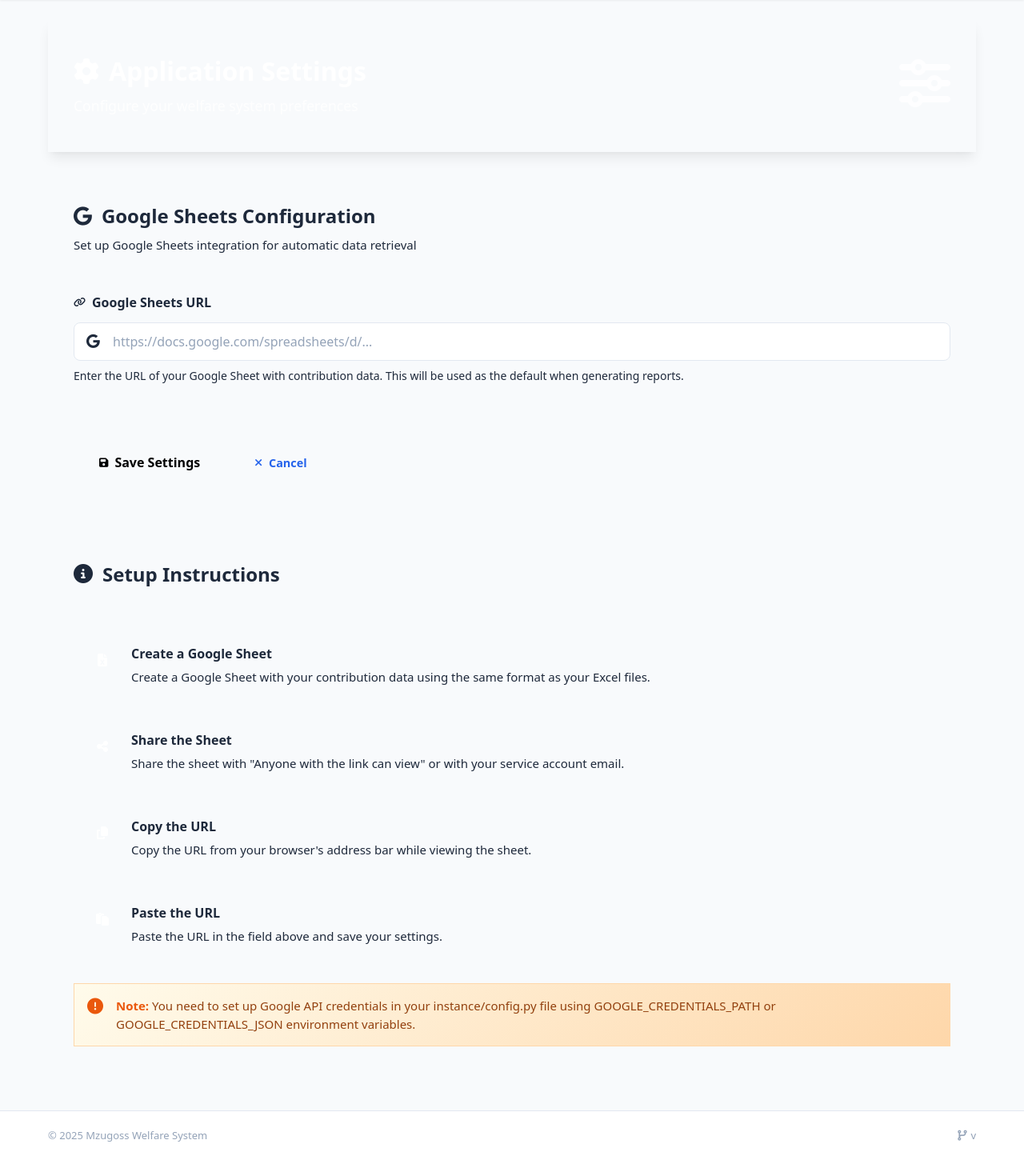
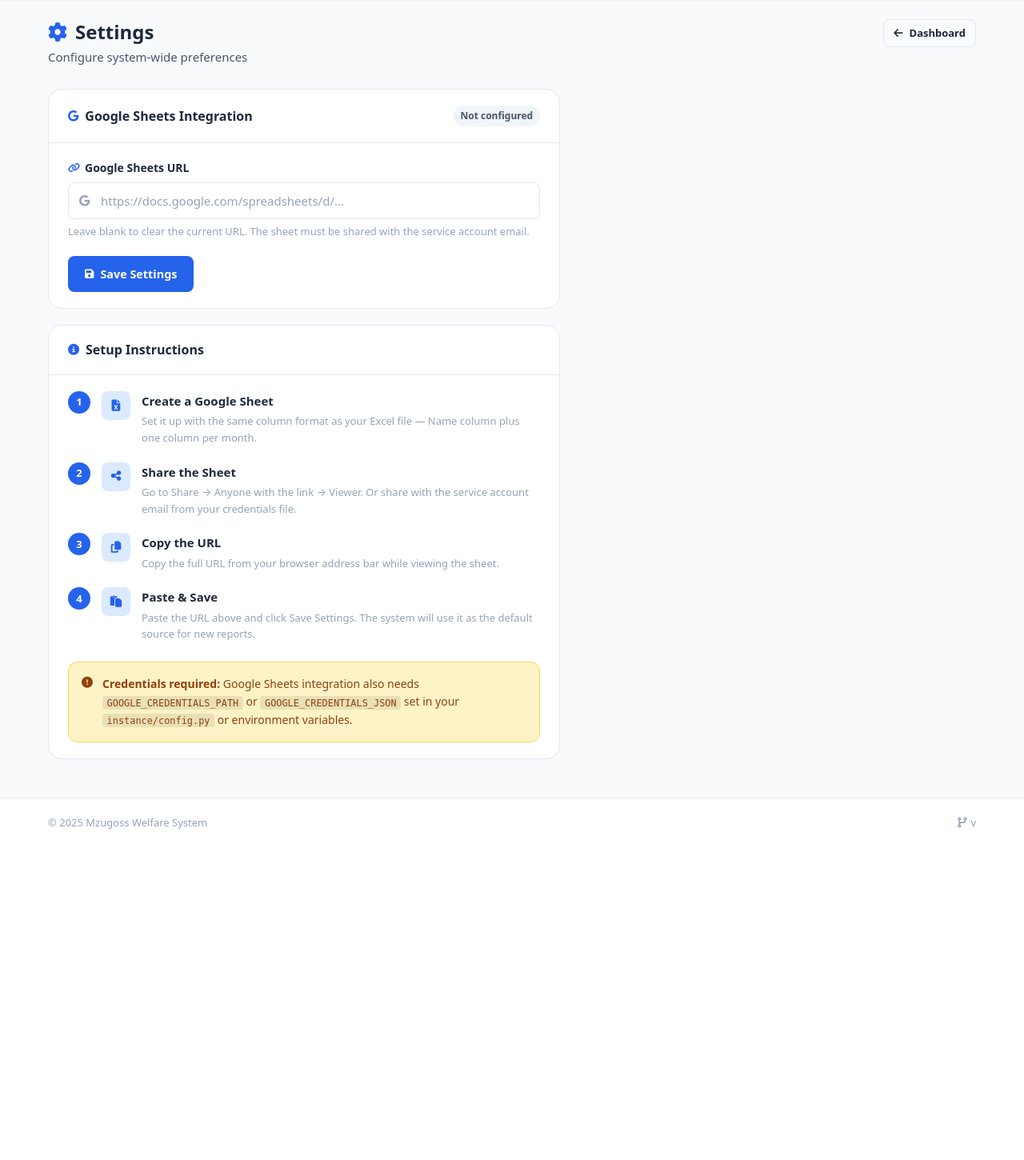
Before and after one commit to TgkCapture/welfare_system, a Flask app: template app/templates/main/settings.html in a window 1280 px wide. Shown: the part 60-1510 px from the top of the page at 80% size. After the commit the page ends 1096 px from the top, so only its background shows below. Run offline with Flask 3, Linux system fonts and the light colour scheme; the template is opened without the code that fills it, so the values that code supplies are empty.

Commit message:
refactor: update settings page for improved layout and user experience

```diff
--- a/app/templates/main/settings.html
+++ b/app/templates/main/settings.html
@@ -1,186 +1,133 @@
 <!-- app/templates/main/settings.html -->
 {% extends 'base.html' %}
-
-{% block title %}Settings - Mzugoss Welfare{% endblock %}
-
-{% block extra_css %}
-<link rel="stylesheet" href="{{ url_for('static', filename='css/settings.css') }}">
-{% endblock %}
+{% block title %}Settings — Mzugoss Welfare{% endblock %}
 
 {% block content %}
-<div class="settings-container">
-    <!-- Header -->
-    <div class="settings-header">
-        <div class="header-content">
-            <h1 class="header-title">
-                <i class="fas fa-cog"></i>
-                Application Settings
-            </h1>
-            <p class="header-subtitle">
-                Configure your welfare system preferences
-            </p>
+<div class="page-header">
+  <div class="page-header__text">
+    <h1 class="page-header__title"><i class="fas fa-cog"></i> Settings</h1>
+    <p class="page-header__sub">Configure system-wide preferences</p>
   </div>
-        <div class="header-icon">
-            <i class="fas fa-sliders-h"></i>
+  <div class="page-header__actions">
+    <a href="{{ url_for('main.admin_dashboard') }}" class="btn btn--outline btn--sm">
+      <i class="fas fa-arrow-left"></i> Dashboard
+    </a>
   </div>
 </div>
 
-    <!-- Settings Form -->
-    <div class="settings-card glass-card">
-        <div class="card-header">
-            <h2 class="card-title">
-                <i class="fab fa-google"></i>
-                Google Sheets Configuration
-            </h2>
-            <p class="card-subtitle">Set up Google Sheets integration for automatic data retrieval</p>
+<div style="max-width:40rem;">
+
+  <!-- Google Sheets -->
+  <div class="card" style="margin-bottom:1.25rem;">
+    <div class="card__header">
+      <h2 class="card__title"><i class="fab fa-google"></i> Google Sheets Integration</h2>
+      {% if sheet_url %}
+        <span class="badge badge--success"><i class="fas fa-plug"></i> Connected</span>
+      {% else %}
+        <span class="badge badge--neutral">Not configured</span>
+      {% endif %}
     </div>
-
-        <form method="post" action="{{ url_for('main.settings') }}" class="settings-form" id="settingsForm">
+    <div class="card__body">
+      <form method="POST" action="{{ url_for('main.settings') }}" novalidate>
         <div class="form-group">
-                <label for="sheet_url" class="form-label">
-                    <i class="fas fa-link"></i>
-                    Google Sheets URL
+          <label class="form-label" for="sheet_url">
+            <i class="fas fa-link"></i> Google Sheets URL
           </label>
-                <div class="input-with-icon">
-                    <i class="fab fa-google"></i>
-                    <input type="url" class="form-control" id="sheet_url" name="sheet_url"
+          <div class="input-wrap">
+            <i class="input-icon fab fa-google"></i>
+            <input type="url" id="sheet_url" name="sheet_url"
+                   class="form-control"
                    value="{{ sheet_url }}"
-                           placeholder="https://docs.google.com/spreadsheets/d/..."
-                           required>
+                   placeholder="https://docs.google.com/spreadsheets/d/…">
           </div>
-                <div class="form-hint">
-                    Enter the URL of your Google Sheet with contribution data. This will be used as the default when generating reports.
+          <p class="form-hint">
+            Leave blank to clear the current URL.
+            The sheet must be shared with the service account email.
+          </p>
+        </div>
+        <div style="display:flex;gap:.75rem;align-items:center;">
+          <button type="submit" class="btn btn--primary">
+            <i class="fas fa-save"></i> Save Settings
+          </button>
+          {% if sheet_url %}
+          <a href="{{ sheet_url }}" target="_blank" rel="noopener" class="btn btn--outline btn--sm">
+            <i class="fas fa-external-link-alt"></i> Open Sheet
+          </a>
+          {% endif %}
+        </div>
+      </form>
     </div>
   </div>
 
-            <div class="form-actions">
-                <button type="submit" class="btn btn-primary btn-save" id="saveBtn">
-                    <i class="fas fa-save"></i>
-                    <span class="btn-text">Save Settings</span>
-                    <div class="btn-loading" style="display: none;">
-                        <i class="fas fa-spinner fa-spin"></i>
-                        <span>Saving...</span>
+  <!-- Setup instructions -->
+  <div class="card">
+    <div class="card__header">
+      <h2 class="card__title"><i class="fas fa-info-circle"></i> Setup Instructions</h2>
     </div>
-                </button>
-                <a href="{{ url_for('main.dashboard') }}" class="btn btn-outline">
-                    <i class="fas fa-times"></i>
-                    Cancel
-                </a>
-            </div>
-        </form>
-    </div>
-
-    <!-- Instructions -->
-    <div class="instructions-card glass-card">
-        <div class="card-header">
-            <h2 class="card-title">
-                <i class="fas fa-info-circle"></i>
-                Setup Instructions
-            </h2>
-        </div>
-
-        <div class="instructions-content">
-            <ol class="instructions-list">
-                <li class="instruction-item">
-                    <div class="instruction-icon">
-                        <i class="fas fa-file-excel"></i>
-                    </div>
-                    <div class="instruction-text">
-                        <strong>Create a Google Sheet</strong>
-                        <p>Create a Google Sheet with your contribution data using the same format as your Excel files.</p>
+    <div class="card__body">
+      <ol class="setup-steps">
+        {% set steps = [
+          ('fas fa-file-excel',  'Create a Google Sheet', 'Set it up with the same column format as your Excel file — Name column plus one column per month.'),
+          ('fas fa-share-alt',   'Share the Sheet',       'Go to Share → Anyone with the link → Viewer. Or share with the service account email from your credentials file.'),
+          ('fas fa-copy',        'Copy the URL',          'Copy the full URL from your browser address bar while viewing the sheet.'),
+          ('fas fa-paste',       'Paste & Save',          'Paste the URL above and click Save Settings. The system will use it as the default source for new reports.'),
+        ] %}
+        {% for icon, title, desc in steps %}
+        <li class="setup-step">
+          <div class="setup-step__num">{{ loop.index }}</div>
+          <div class="setup-step__icon"><i class="{{ icon }}"></i></div>
+          <div>
+            <div class="setup-step__title">{{ title }}</div>
+            <div class="setup-step__desc text-sm text-muted">{{ desc }}</div>
           </div>
         </li>
-
-                <li class="instruction-item">
-                    <div class="instruction-icon">
-                        <i class="fas fa-share-alt"></i>
-                    </div>
-                    <div class="instruction-text">
-                        <strong>Share the Sheet</strong>
-                        <p>Share the sheet with "Anyone with the link can view" or with your service account email.</p>
-                    </div>
-                </li>
-
-                <li class="instruction-item">
-                    <div class="instruction-icon">
-                        <i class="fas fa-copy"></i>
-                    </div>
-                    <div class="instruction-text">
-                        <strong>Copy the URL</strong>
-                        <p>Copy the URL from your browser's address bar while viewing the sheet.</p>
-                    </div>
-                </li>
-
-                <li class="instruction-item">
-                    <div class="instruction-icon">
-                        <i class="fas fa-paste"></i>
-                    </div>
-                    <div class="instruction-text">
-                        <strong>Paste the URL</strong>
-                        <p>Paste the URL in the field above and save your settings.</p>
-                    </div>
-                </li>
+        {% endfor %}
       </ol>
 
-            <div class="note-box">
+      <div class="info-note">
         <i class="fas fa-exclamation-circle"></i>
-                <div class="note-content">
-                    <strong>Note:</strong> You need to set up Google API credentials in your instance/config.py file
-                    using GOOGLE_CREDENTIALS_PATH or GOOGLE_CREDENTIALS_JSON environment variables.
+        <div>
+          <strong>Credentials required:</strong> Google Sheets integration also needs
+          <code>GOOGLE_CREDENTIALS_PATH</code> or <code>GOOGLE_CREDENTIALS_JSON</code>
+          set in your <code>instance/config.py</code> or environment variables.
         </div>
       </div>
     </div>
   </div>
 
-    <!-- Current Configuration -->
-    {% if sheet_url %}
-    <div class="current-config-card glass-card">
-        <div class="card-header">
-            <h2 class="card-title">
-                <i class="fas fa-check-circle"></i>
-                Current Configuration
-            </h2>
 </div>
 
-        <div class="config-content">
-            <div class="config-item">
-                <div class="config-label">
-                    <i class="fab fa-google"></i>
-                    <span>Active Google Sheet:</span>
-                </div>
-                <div class="config-value">
-                    <a href="{{ sheet_url }}" target="_blank" class="config-link">
-                        {{ sheet_url|truncate(60) }}
-                    </a>
-                </div>
-            </div>
-
-            <div class="config-item">
-                <div class="config-label">
-                    <i class="fas fa-calendar-check"></i>
-                    <span>Last Updated:</span>
-                </div>
-                <div class="config-value">
-                    {{ "Just now" if request.method == 'POST' else "Previously" }}
-                </div>
-            </div>
-        </div>
-
-        <div class="config-actions">
-            <a href="{{ sheet_url }}" target="_blank" class="btn btn-outline">
-                <i class="fas fa-external-link-alt"></i>
-                Open Sheet
-            </a>
-            <button class="btn btn-outline" id="testConnectionBtn">
-                <i class="fas fa-plug"></i>
-                Test Connection
-            </button>
-        </div>
-    </div>
-    {% endif %}
-</div>
+<style>
+.setup-steps { display: flex; flex-direction: column; gap: 1.25rem; padding: 0; }
+.setup-step  { display: flex; align-items: flex-start; gap: .875rem; }
+.setup-step__num {
+  width: 1.75rem; height: 1.75rem;
+  background: var(--clr-primary); color: #fff;
+  border-radius: var(--r-full);
+  display: grid; place-items: center;
+  font-size: .8125rem; font-weight: 800; flex-shrink: 0;
+}
+.setup-step__icon {
+  width: 2.25rem; height: 2.25rem;
+  background: var(--clr-primary-pale); color: var(--clr-primary);
+  border-radius: var(--r-md);
+  display: grid; place-items: center;
+  font-size: .9rem; flex-shrink: 0;
+}
+.setup-step__title { font-weight: 700; font-size: .9375rem; margin-bottom: .2rem; }
+.info-note {
+  display: flex; align-items: flex-start; gap: .75rem;
+  padding: 1rem; border-radius: var(--r-lg);
+  background: var(--clr-warning-pale);
+  border: 1px solid #fcd34d;
+  color: #92400e;
+  margin-top: 1.5rem;
+  font-size: .875rem;
+}
+.info-note i { flex-shrink: 0; margin-top: .125rem; }
+code {
+  background: rgba(0,0,0,.08); padding: .1rem .35rem;
+  border-radius: .25rem; font-size: .85em; font-family: monospace;
+}
+</style>
 {% endblock %}
-
-{% block extra_js %}
-<script src="{{ url_for('static', filename='js/settings.js') }}"></script>
-{% endblock %}
```
Lines whose indentation alone changed are shown as unchanged.
